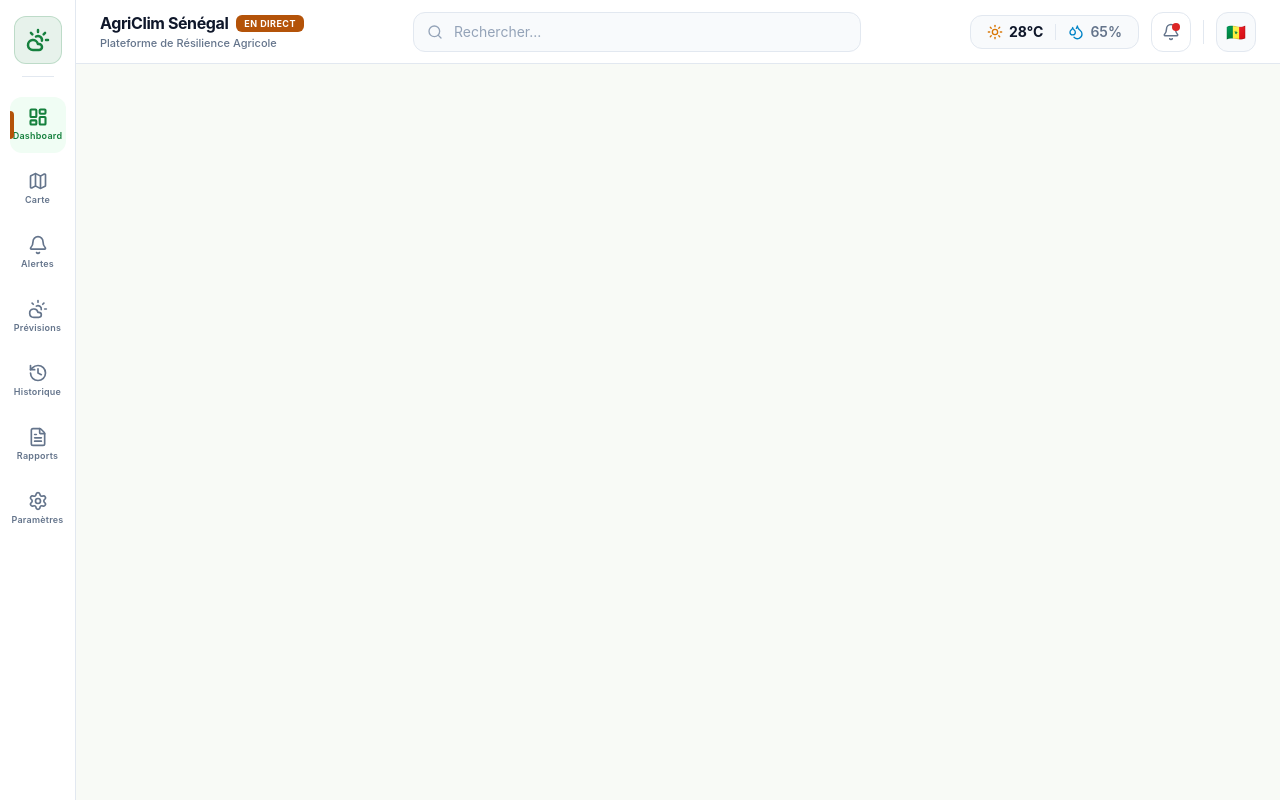
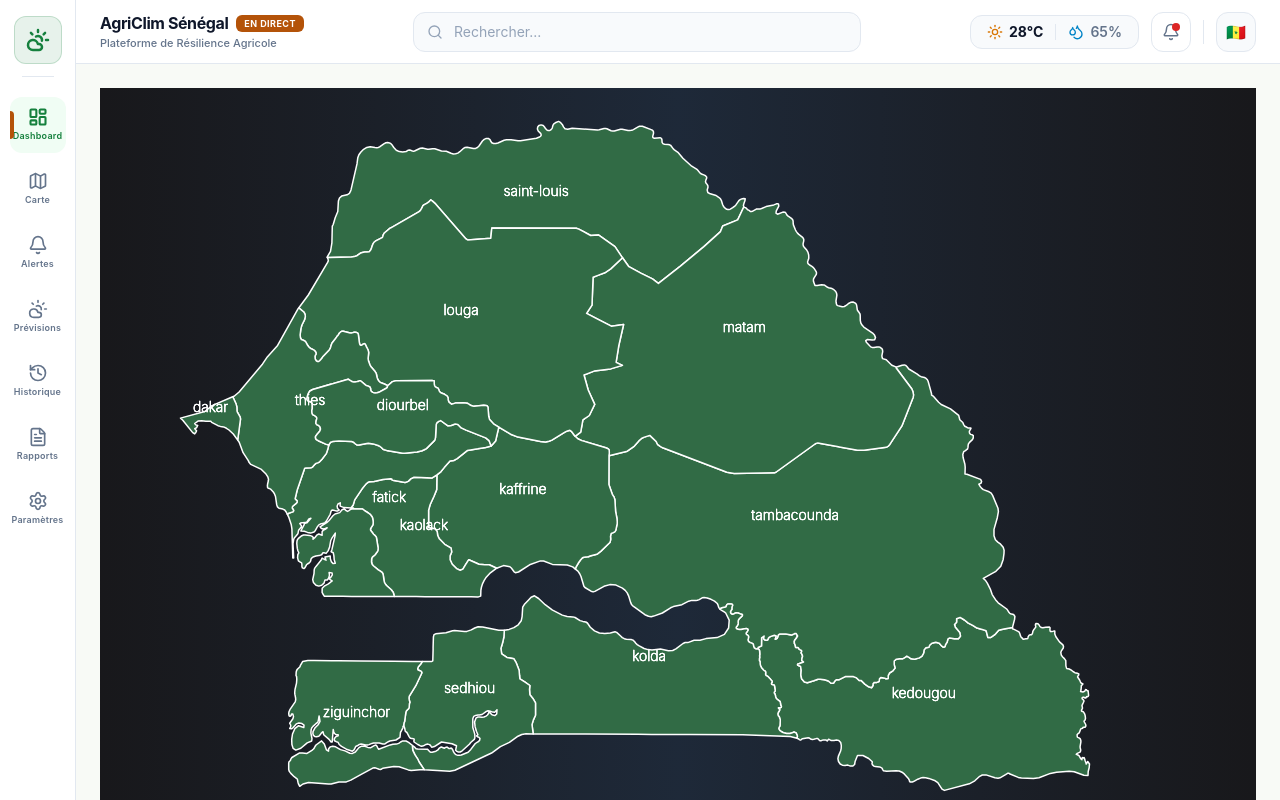
Before and after one commit to m3dev4/agrimeteo-Senegal, a React (Vite) app: page / in a window 1280 px wide. Built offline with nearby package versions, Linux system fonts and the light colour scheme; no server answers.

Commit message:
feat: create Home page component and add vite-plugin-svgr dependency

```diff
--- a/package.json
+++ b/package.json
@@ -15,7 +15,8 @@
     "react": "^19.2.6",
     "react-dom": "^19.2.6",
     "react-router-dom": "^7.18.0",
-    "tailwindcss": "^4.3.1"
+    "tailwindcss": "^4.3.1",
+    "vite-plugin-svgr": "^5.2.0"
   },
   "devDependencies": {
     "@eslint/js": "^10.0.1",
--- a/src/pages/Home.jsx
+++ b/src/pages/Home.jsx
@@ -1,9 +1,10 @@
 import Layout from "../components/layout/Layout";
+import SenegalMap from "../components/map/SenegalMap";
 
 const Home = () => {
   return (
     <Layout>
-
+        <SenegalMap />
     </Layout>
   );
 };
```
Also changed, not shown: 1 other file (tests, documents, lock files or other folders).
